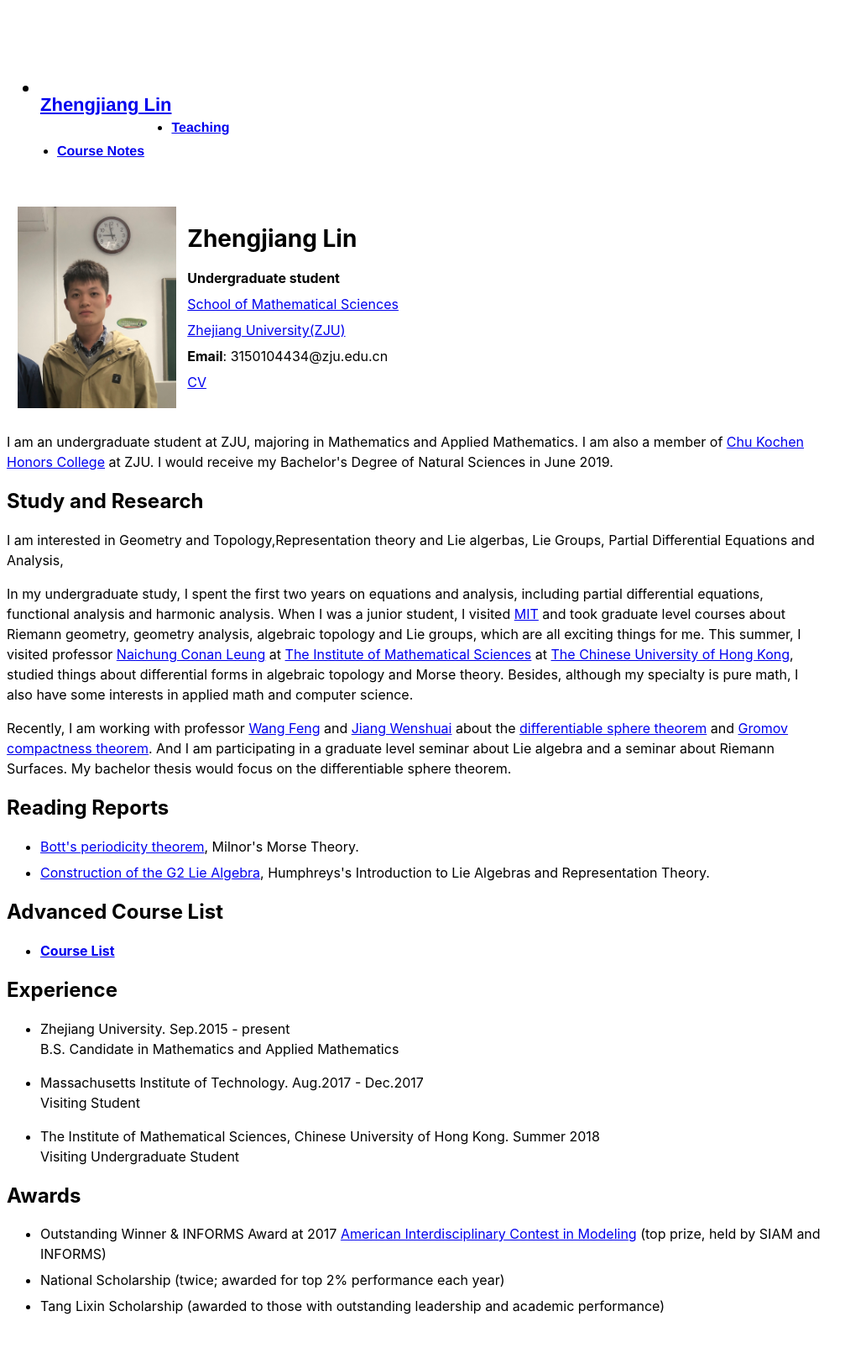
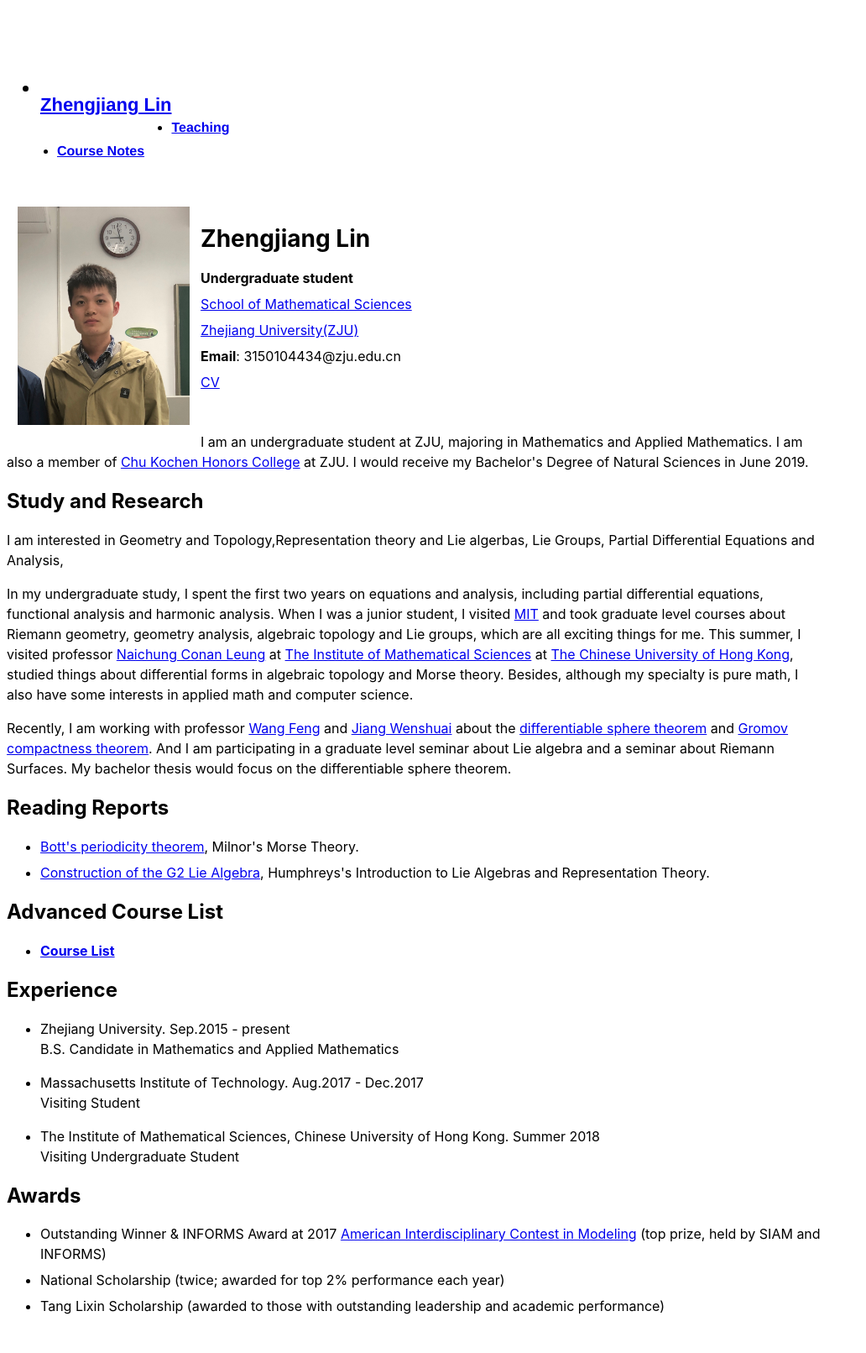
Before and after one commit to Acrescent/Acrescent.github.io, a Jekyll site: the page built from index.html, in a window 1280 px wide. Shown: the whole page at 84% size, without its empty margins (0-1032 px from the left). Built offline with Jekyll 4.4.1, drawn with Linux system fonts in a browser that asks for light colours.

Commit message:
Update index.html

```diff
--- a/index.html
+++ b/index.html
@@ -6,7 +6,7 @@
 
 <div>
 <div style="float:left;padding:13px">
-  <img src="{{ BASE_PATH }}/data/img/zjlin_head.jpg" height="240px">
+  <img src="{{ BASE_PATH }}/data/img/zjlin_head.jpg" height="260px">
 </div>
 <div style="padding:15px;padding-left:20px">
 <h1> Zhengjiang Lin </h1>
```
